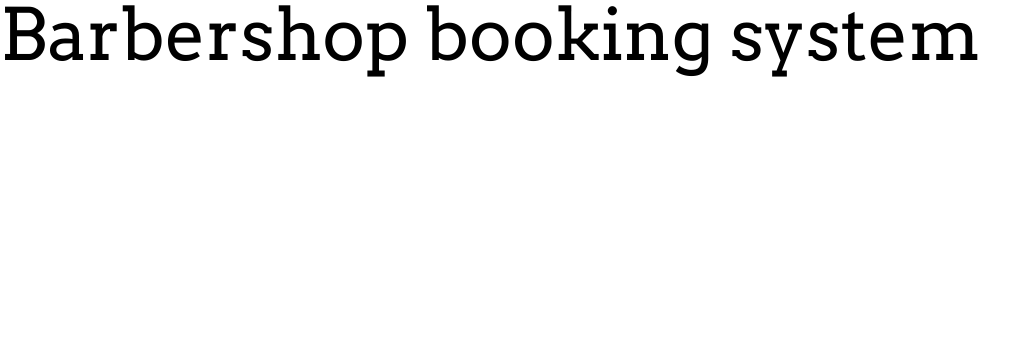
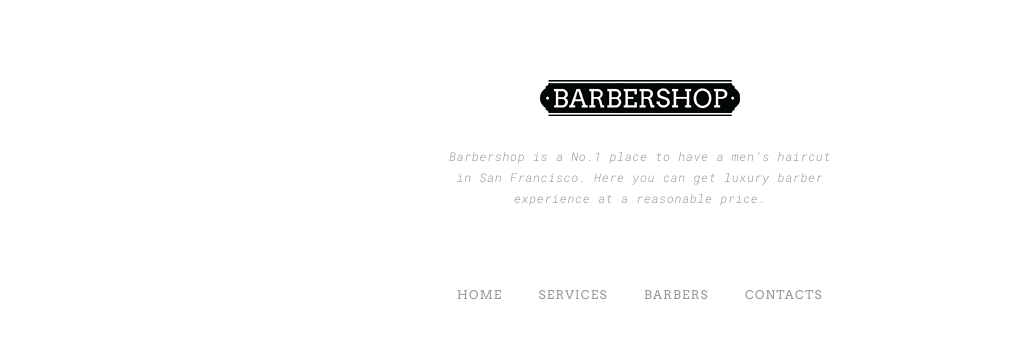
Before and after one commit to kmatsuleva/barbershop, a React (Vite) app: page / in a window 1280 px wide. Shown: the top 338 px of the page, without its empty margins (0-1036 px from the left). Built offline with nearby package versions, Linux system fonts and the light colour scheme.

Commit message:
Added Footer

```diff
--- a/src/App.jsx
+++ b/src/App.jsx
@@ -1,8 +1,12 @@
+import Footer from "./components/footer/Footer";
+
 function App() {
   return (
-    <>
-      <h1>Barbershop booking system</h1>
-    </>
+    <div className="page">
+      <header></header>
+      <main></main>
+      <Footer />
+    </div>
   );
 }
 export default App;
--- /dev/null
+++ b/src/components/footer/Footer.jsx
@@ -0,0 +1,33 @@
+import { Link } from "react-router-dom";
+
+import { NAVIGATION } from "../../constants/constants";
+
+import Logo from "../logo/Logo";
+
+export default function Footer() {
+  return (
+    <footer className="page-footer page-footer-default">
+      <div className="shell">
+        <div className="range range-xs-center">
+          <div className="cell-lg-10">
+            <Logo />
+            <div className="text-highlighted-wrap">
+              <p className="text-highlighted">
+                Barbershop is a No.1 place to have a men’s haircut in San
+                Francisco. Here you can get luxury barber experience at a
+                reasonable price.
+              </p>
+            </div>
+            <ul className="footer-navigation footer-navigation-horizontal">
+              {NAVIGATION.map((page) => (
+                <li key={page.url}>
+                  <Link to={page.url}>{page.title}</Link>
+                </li>
+              ))}
+            </ul>
+          </div>
+        </div>
+      </div>
+    </footer>
+  );
+}
--- /dev/null
+++ b/src/components/logo/Logo.jsx
@@ -0,0 +1,9 @@
+import { Link } from "react-router-dom";
+
+export default function Logo() {
+  return (
+    <Link to="/">
+      <img src="/images/logo-default-dark-200x36.png" alt="" />
+    </Link>
+  );
+}
--- a/src/main.jsx
+++ b/src/main.jsx
@@ -1,9 +1,13 @@
-import React from 'react'
-import ReactDOM from 'react-dom/client'
-import App from './App.jsx'
+import React from "react";
+import ReactDOM from "react-dom/client";
+import { BrowserRouter } from "react-router-dom";
 
-ReactDOM.createRoot(document.getElementById('root')).render(
+import App from "./App.jsx";
+
+ReactDOM.createRoot(document.getElementById("root")).render(
   <React.StrictMode>
-    <App />
-  </React.StrictMode>,
-)
+    <BrowserRouter>
+      <App />
+    </BrowserRouter>
+  </React.StrictMode>
+);
```
